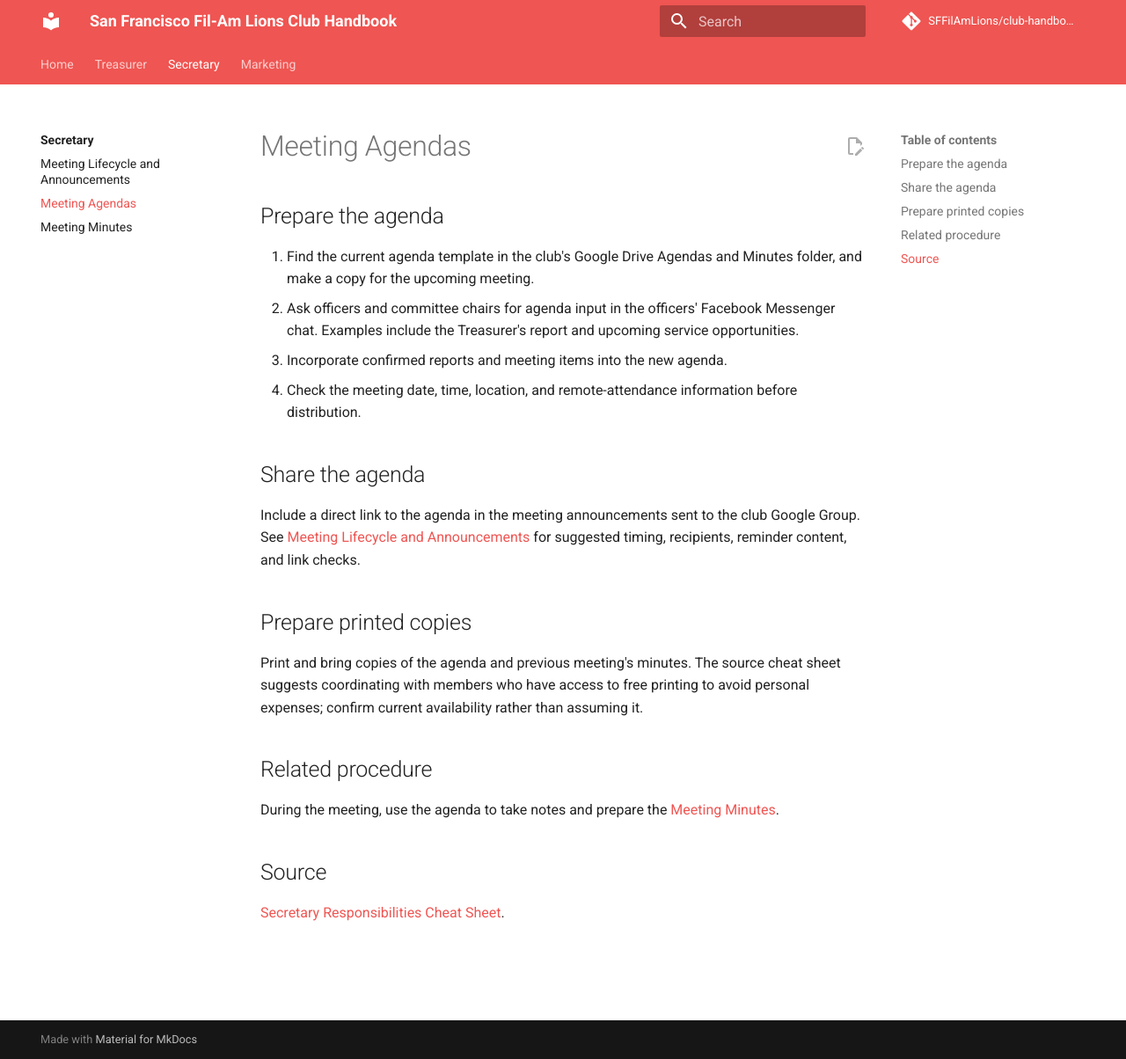
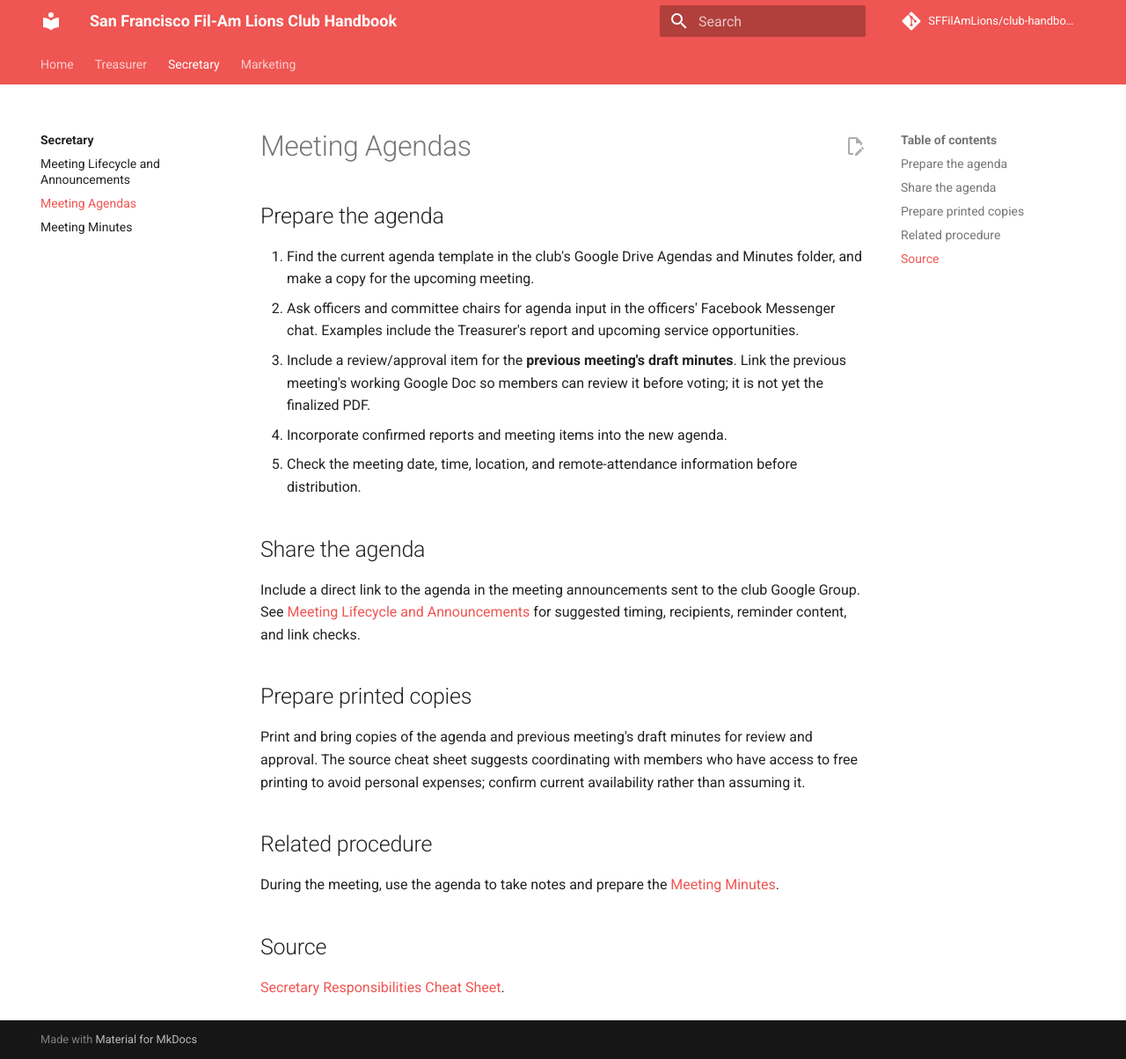
Before and after one commit to SFFilAmLions/club-handbook, an MkDocs documentation site: the page built from docs/secretary/agendas.md, in a window 1280 px wide and 1204 px high. Shown: the whole window at 88% size. Built offline with MkDocs 1.6.1 and Material for MkDocs 9.7.7, drawn with Linux system fonts in a browser that asks for light colours; comment, search, counter and statistics services are not loaded.

Commit message:
docs(secretary): include prior minutes approval on next agenda

```diff
--- a/docs/secretary/agendas.md
+++ b/docs/secretary/agendas.md
@@ -4,8 +4,9 @@
 
 1. Find the current agenda template in the club's Google Drive Agendas and Minutes folder, and make a copy for the upcoming meeting.
 2. Ask officers and committee chairs for agenda input in the officers' Facebook Messenger chat. Examples include the Treasurer's report and upcoming service opportunities.
-3. Incorporate confirmed reports and meeting items into the new agenda.
-4. Check the meeting date, time, location, and remote-attendance information before distribution.
+3. Include a review/approval item for the **previous meeting's draft minutes**. Link the previous meeting's working Google Doc so members can review it before voting; it is not yet the finalized PDF.
+4. Incorporate confirmed reports and meeting items into the new agenda.
+5. Check the meeting date, time, location, and remote-attendance information before distribution.
 
 ## Share the agenda
 
@@ -13,7 +14,7 @@ Include a direct link to the agenda in the meeting announcements sent to the clu
 
 ## Prepare printed copies
 
-Print and bring copies of the agenda and previous meeting's minutes. The source cheat sheet suggests coordinating with members who have access to free printing to avoid personal expenses; confirm current availability rather than assuming it.
+Print and bring copies of the agenda and previous meeting's draft minutes for review and approval. The source cheat sheet suggests coordinating with members who have access to free printing to avoid personal expenses; confirm current availability rather than assuming it.
 
 ## Related procedure
 
```
